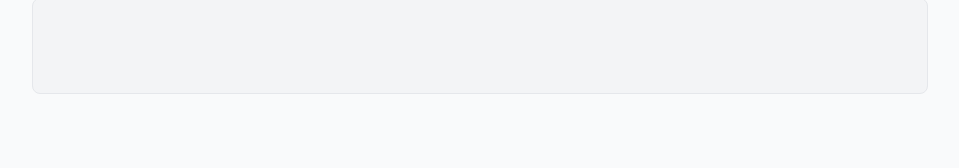
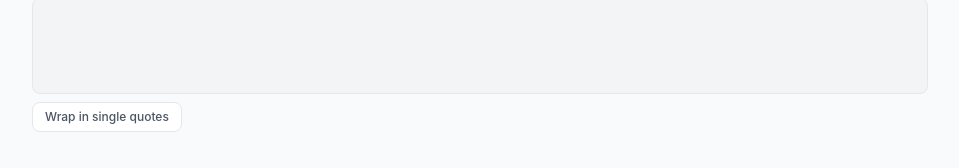
Before and after one commit to YuBil/set-ops, a React (Vite) app: page / in a window 1280 px wide. Shown: the part 432-600 px from the top of the page, without its empty margins (160-1119 px from the left). Built offline with nearby package versions, Linux system fonts and the light colour scheme.

Commit message:
quoted result

```diff
--- a/src/App.tsx
+++ b/src/App.tsx
@@ -2,7 +2,8 @@ import { useState } from 'react';
 import { SetInput } from './components/SetInput';
 import { SetResult } from './components/SetResult';
 import { OperationButtons } from './components/OperationButtons';
-import { parseSet, formatSet, union, intersection, difference } from './services/setOperations';
+import { parseSet, formatSet, formatQuotedSet, union, intersection, difference } from './services/setOperations';
+import { useQuotedResult } from './hooks/useQuotedResult';
 import type { SetOperation } from './types/set-operations';
 
 const operations: Record<SetOperation, (a: Set<string>, b: Set<string>) => Set<string>> = {
@@ -15,8 +16,10 @@ export default function App() {
   const [setA, setSetA] = useState('');
   const [setB, setSetB] = useState('');
   const [operation, setOperation] = useState<SetOperation>('union');
+  const { isQuoted, toggle } = useQuotedResult();
 
-  const result = formatSet(operations[operation](parseSet(setA), parseSet(setB)));
+  const resultSet = operations[operation](parseSet(setA), parseSet(setB));
+  const result = isQuoted ? formatQuotedSet(resultSet) : formatSet(resultSet);
 
   return (
     <main className="min-h-screen bg-gray-50 p-6 md:p-10">
@@ -40,7 +43,7 @@ export default function App() {
 
         <OperationButtons active={operation} onSelect={setOperation} />
 
-        <SetResult value={result} />
+        <SetResult value={result} isQuoted={isQuoted} onQuote={toggle} />
       </div>
     </main>
   );
--- a/src/components/SetResult.tsx
+++ b/src/components/SetResult.tsx
@@ -1,8 +1,10 @@
 interface SetResultProps {
   value: string;
+  isQuoted: boolean;
+  onQuote: () => void;
 }
 
-export function SetResult({ value }: SetResultProps) {
+export function SetResult({ value, isQuoted, onQuote }: SetResultProps) {
   return (
     <div className="flex flex-col gap-2">
       <label className="text-sm font-medium text-gray-500">Result</label>
@@ -12,6 +14,18 @@ export function SetResult({ value }: SetResultProps) {
         disabled
         className="h-24 resize-none rounded-lg border border-gray-200 bg-gray-100 p-3 text-sm text-gray-500 cursor-not-allowed"
       />
+      <div className="flex">
+        <button
+          onClick={onQuote}
+          className={`rounded-lg border px-3 py-1.5 text-xs font-medium transition-colors
+            ${isQuoted
+              ? 'border-gray-800 bg-gray-800 text-white'
+              : 'border-gray-200 bg-white text-gray-600 hover:border-gray-300 hover:text-gray-800'
+            }`}
+        >
+          Wrap in single quotes
+        </button>
+      </div>
     </div>
   );
 }
--- /dev/null
+++ b/src/hooks/useQuotedResult.ts
@@ -0,0 +1,6 @@
+import { useState } from 'react';
+
+export function useQuotedResult() {
+  const [isQuoted, setIsQuoted] = useState(false);
+  return { isQuoted, toggle: () => setIsQuoted((v) => !v) };
+}
--- a/src/services/setOperations.ts
+++ b/src/services/setOperations.ts
@@ -19,3 +19,7 @@ export function parseSet(input: string): Set<string> {
 export function formatSet(set: Set<string>): string {
   return [...set].join(', ');
 }
+
+export function formatQuotedSet(set: Set<string>): string {
+  return [...set].map((el) => `'${el}'`).join(', ');
+}
```
